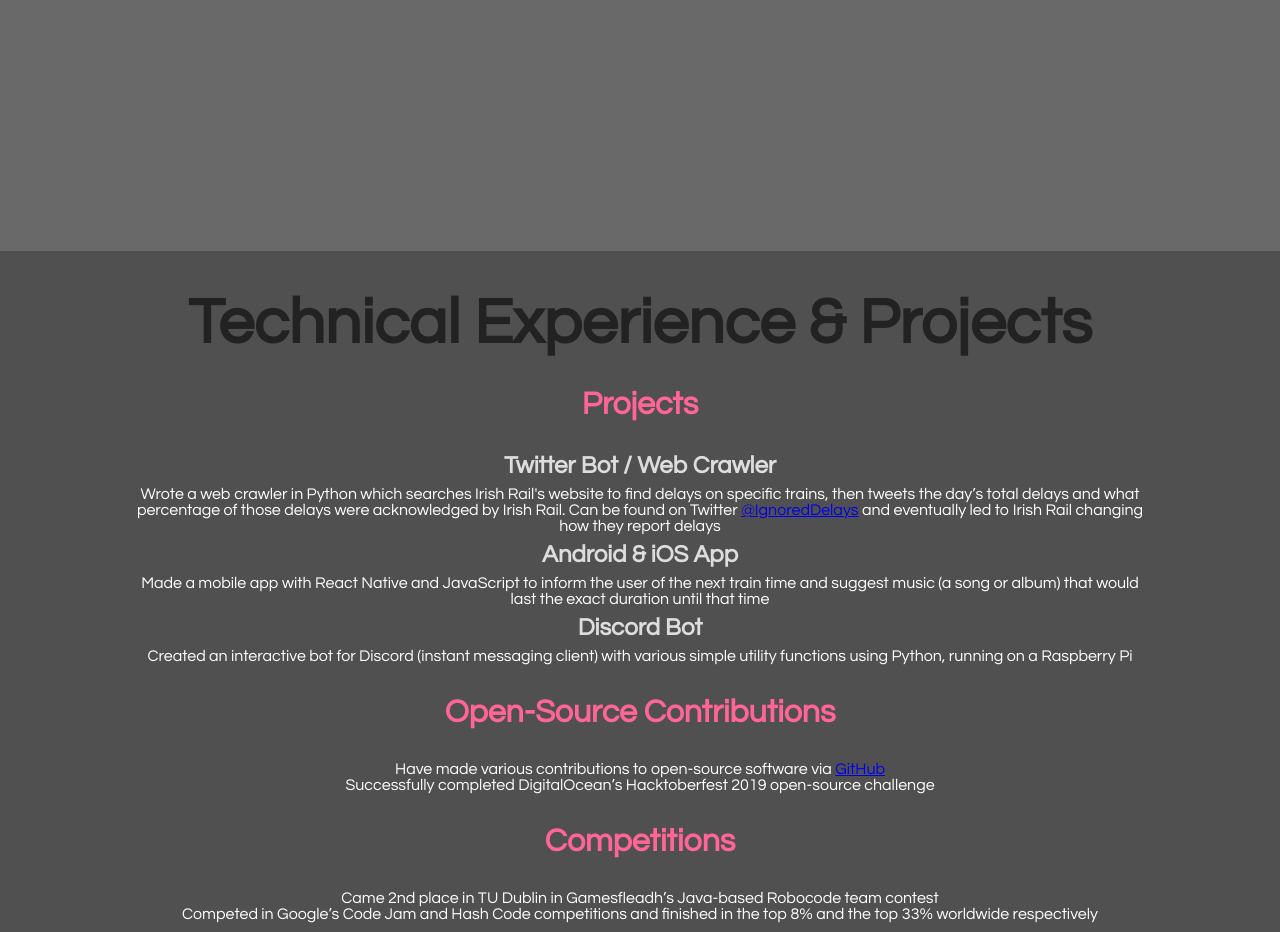
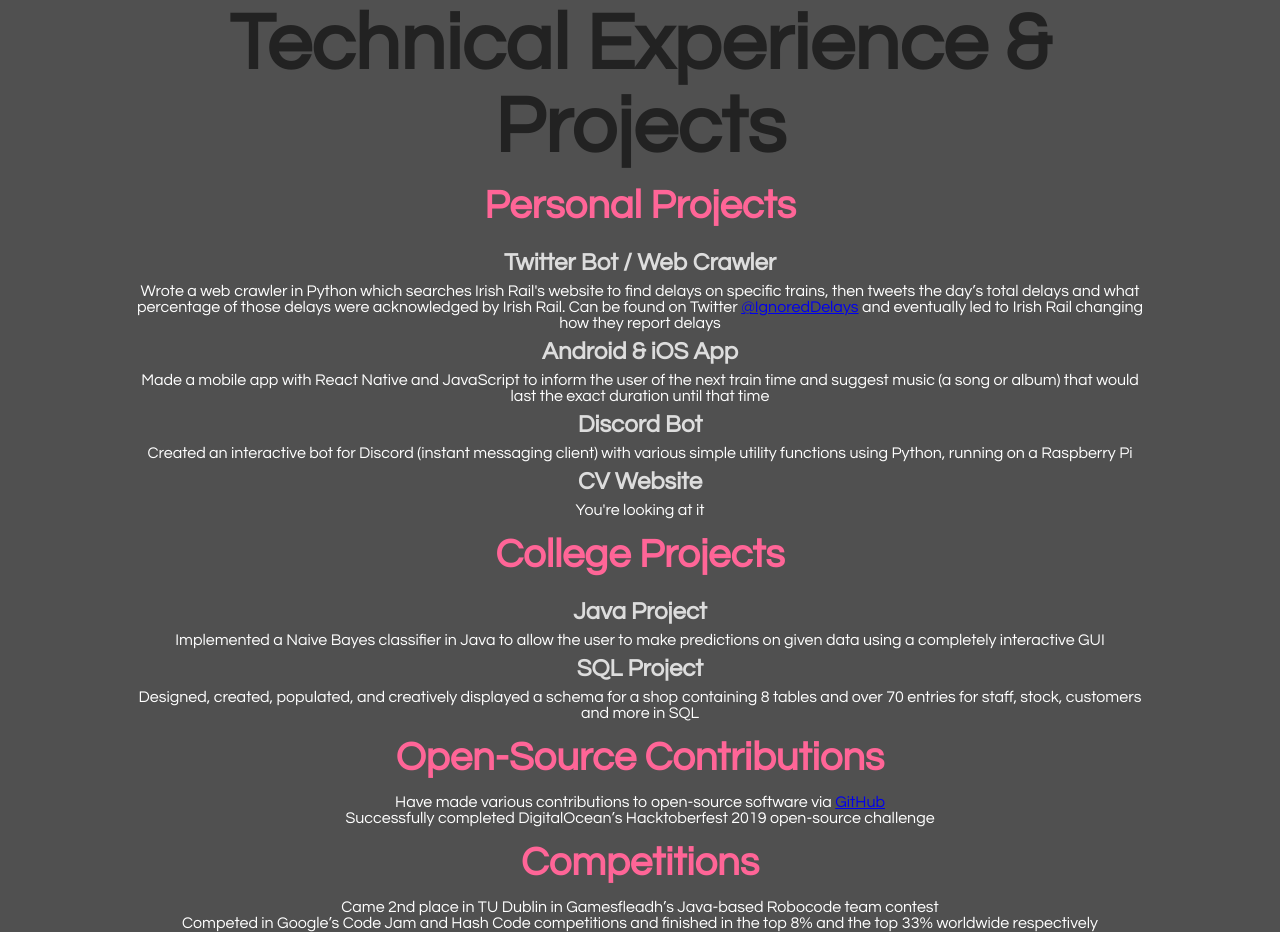
Before and after one commit to MatthewEnnis/matthewennis.github.io, a plain HTML site: page index.html in a window 1280 px wide. Shown: the part 1349-2281 px from the top of the page. Drawn offline with Linux system fonts and the light colour scheme.

Commit message:
Added content and more adaptable design

```diff
--- a/index.html
+++ b/index.html
@@ -4,16 +4,14 @@
 		<meta charset="utf-8">
 		<title>Matthew Ennis</title>
 		<link rel="stylesheet" href="style.css">
+		<link rel="shortcut icon" href="favicon.ico">
 	</head>
 	<body>
 		<div class="section" id="heading">
-		<div class = "subsection">
 			<h1>Matthew Ennis</h1>
 			<span id="email">m@tthewennis.info</span>
 		</div>
-		</div>
 		<div class="section" id="education">
-		<div class="subsection">
 			<h2>Education</h2>
 			<h3>BSc (Hons) in Computer Science Infrastructure [DT211C/TU857] (in progress, 3rd year)</h3>
 			<h4>Technological University Dublin (formerly Dublin Institute of Technology)</h4>
@@ -26,12 +24,10 @@
 			JUNE 2018<br />
 			423 points across seven higher level subjects
 		</div>
-		</div>
 
 		<div class="section" id="projects">
-		<div class="subsection">
 			<h2>Technical Experience & Projects</h2>
-			<h3>Projects</h3>
+			<h3>Personal Projects</h3>
 			<h4>Twitter Bot / Web Crawler</h4>
 			Wrote a web crawler in Python which searches Irish Rail's website to find delays on specific trains, then tweets the day’s total delays and what percentage of those delays were acknowledged by Irish Rail.
 			Can be found on Twitter <a href="https://twitter.com/IgnoredDelays">@IgnoredDelays</a> and eventually led to Irish Rail changing how they report delays
@@ -39,6 +35,13 @@
 			Made a mobile app with React Native and JavaScript to inform the user of the next train time and suggest music (a song or album) that would last the exact duration until that time
 			<h4>Discord Bot</h4>
 			Created an interactive bot for Discord (instant messaging client) with various simple utility functions using Python, running on a Raspberry Pi
+			<h4>CV Website</h4>
+			You're looking at it
+			<h3>College Projects</h3>
+			<h4>Java Project</h4>
+			Implemented a Naive Bayes classifier in Java to allow the user to make predictions on given data using a completely interactive GUI
+			<h4>SQL Project</h4>
+			Designed, created, populated, and creatively displayed a schema for a shop containing 8 tables and over 70 entries for staff, stock, customers and more in SQL
 			<h3>Open-Source Contributions</h3>
 			Have made various contributions to open-source software via <a href="https://github.com/MatthewEnnis">GitHub</a><br />
 			Successfully completed DigitalOcean’s Hacktoberfest 2019 open-source challenge
@@ -46,10 +49,8 @@
 			Came 2nd place in TU Dublin in Gamesfleadh’s Java-based Robocode team contest<br />
 			Competed in Google’s Code Jam and Hash Code competitions and finished in the top 8% and the top 33% worldwide respectively
 		</div>
-		</div>
 
 		<div class="section" id="work">
-		<div class="subsection">
 			<h2>Work Experience</h2>
 			<h3>Pro Shop Employee</h3>
 			<h4>Balcarrick Golf Club</h4>
@@ -58,6 +59,5 @@
 			Kept track of and dealt with deliveries of new stock and equipment<br />
 			Communicated consistently and effectively with other employees and other parts of the business<br />
 		</div>
-		</div>
 	</body>
 </html>
--- a/style.css
+++ b/style.css
@@ -11,17 +11,13 @@ body {
 
 .section {
 	width:80%;
-	height:90vh;
 	text-align:center;
 	padding:5vh 10%;
 }
 
-.subsection {
-	margin:auto;
-}
-
 #heading {
 	background-color:#505050;
+	height:90vh;
 }
 
 #education {
@@ -43,29 +39,29 @@ body {
 
 h1 {
 	color:#EEEEEE;
-	padding-top:28vh;
-	line-height:18vh;
+	padding-top:30vh;
+	line-height:10vw;
 	margin:0;
-	font-size:18vh;
+	font-size:10vw;
 }
 
 h2 {
 	color:#222222;
-	font-size:8vh;
+	font-size:5rem;
 	padding:0;
 	margin:0;
 }
 
 h3 {
 	color:#FF6597;
-	font-size:4vh;
-	padding:0;
-	margin:2hv;
+	font-size:2.5rem;
+	padding:1rem;
+	margin:0;
 }
 
 h4 {
 	color:#DDDDDD;
-	font-size:3vh;
+	font-size:1.5rem;
 	padding:0;
-	margin:1vh;
+	margin:.5rem;
 }
```
Also changed, not shown: favicon.ico (added).
